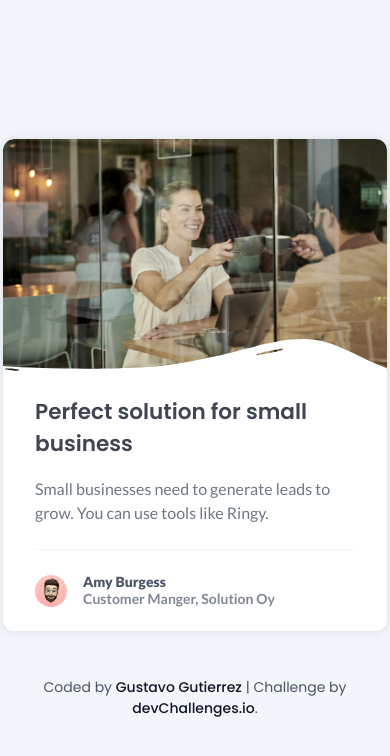
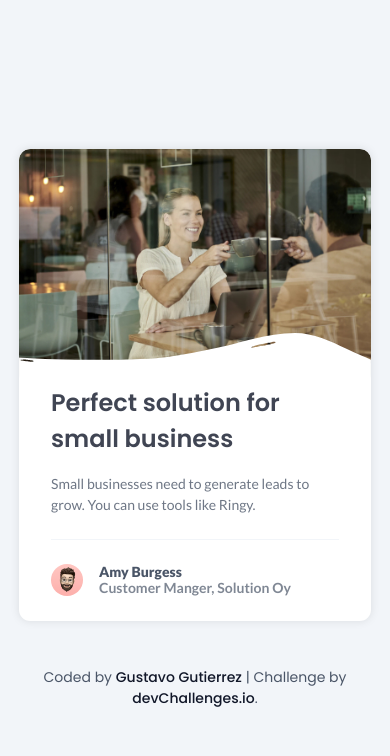
Before and after one commit to gustavo2023/business-blog-card, a plain HTML site: page index.html in a window 390 px wide. Drawn offline with Linux system fonts and the light colour scheme.

Commit message:
Add media query to adjust card width for smaller screen sizes. Use clamp to change font size according to viewport

```diff
--- a/styles.css
+++ b/styles.css
@@ -153,7 +153,7 @@ article {
 
 h1 {
   font-family: "Poppins", sans-serif;
-  font-size: var(--title-size);
+  font-size: clamp(1.5rem, 2.5vw, var(--title-size));
   color: var(--title-text-color);
   opacity: 0.8;
   font-weight: 600;
@@ -163,7 +163,7 @@ h1 {
 
 .description {
   font-family: "Lato", sans-serif;
-  font-size: var(--body-size);
+  font-size: clamp(0.875rem, 2vw, var(--body-size));
   color: var(--body-text-color);
   opacity: 0.8;
   text-wrap: wrap;
@@ -221,3 +221,13 @@ a {
   text-decoration: none;
   font-weight: 500;
 }
+
+@media (max-width: 64rem) {
+  article {
+    width: 22rem;
+  }
+
+  .body-info {
+    width: 18rem;
+  }
+}
```
